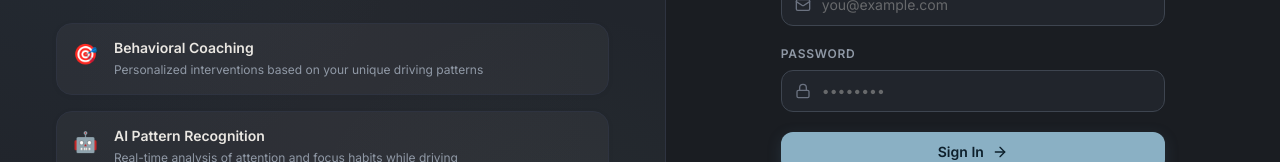
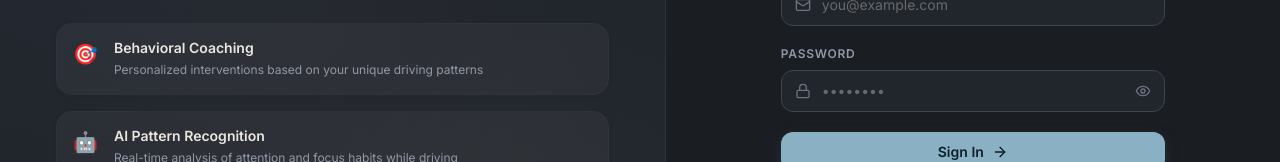
Before and after one commit to Anish-144/Distracted_Driving_platform, a Next.js app in the folder frontend/: page /auth/login in a window 1280 px wide. Shown: the part 311-473 px from the top of the page. Built offline with nearby package versions, Linux system fonts and the light colour scheme.

Commit message:
feat: add login page UI and backend hashing test utility

```diff
--- a/frontend/src/pages/auth/login.tsx
+++ b/frontend/src/pages/auth/login.tsx
@@ -9,7 +9,7 @@ import toast from 'react-hot-toast';
 import { useAppDispatch } from '@/store';
 import { loginSuccess, setLoading, setError } from '@/store/authSlice';
 import { login } from '@/api/auth';
-import { Car, Mail, Lock, Loader2, ArrowRight, Zap } from 'lucide-react';
+import { Car, Mail, Lock, Loader2, ArrowRight, Zap, Eye, EyeOff } from 'lucide-react';
 import { motion } from 'framer-motion';
 import ThemeToggle from '@/components/common/ThemeToggle';
 
@@ -54,6 +54,7 @@ export default function LoginPage() {
   const dispatch = useAppDispatch();
   const [isSubmitting, setIsSubmitting] = useState(false);
   const [focusedField, setFocusedField] = useState<string | null>(null);
+  const [showPassword, setShowPassword] = useState(false);
 
   const { register, handleSubmit, formState: { errors } } = useForm<LoginForm>({
     resolver: zodResolver(loginSchema),
@@ -299,9 +300,9 @@ export default function LoginPage() {
                   />
                   <input
                     id="password"
-                    type="password"
+                    type={showPassword ? "text" : "password"}
                     placeholder="••••••••"
-                    className="w-full pl-10 pr-4 py-2.5 text-sm rounded-xl transition-all duration-150 outline-none"
+                    className="w-full pl-10 pr-10 py-2.5 text-sm rounded-xl transition-all duration-150 outline-none"
                     style={{
                       backgroundColor: 'var(--input-bg)',
                       border: `1px solid ${focusedField === 'password' ? 'var(--color-primary)' : 'var(--input-border)'}`,
@@ -315,6 +316,14 @@ export default function LoginPage() {
                       setFocusedField(null);
                     }}
                   />
+                  <button
+                    type="button"
+                    onClick={() => setShowPassword(!showPassword)}
+                    className="absolute right-3.5 top-1/2 -translate-y-1/2 outline-none transition-colors duration-150"
+                    style={{ color: 'var(--text-muted)' }}
+                  >
+                    {showPassword ? <EyeOff className="w-4 h-4 hover:opacity-80" /> : <Eye className="w-4 h-4 hover:opacity-80" />}
+                  </button>
                 </div>
                 {errors.password && (
                   <p className="mt-1.5 text-xs" style={{ color: '#A85C5C' }}>{errors.password.message}</p>
```
Also changed, not shown: 1 other file (tests, documents, lock files or other folders).
